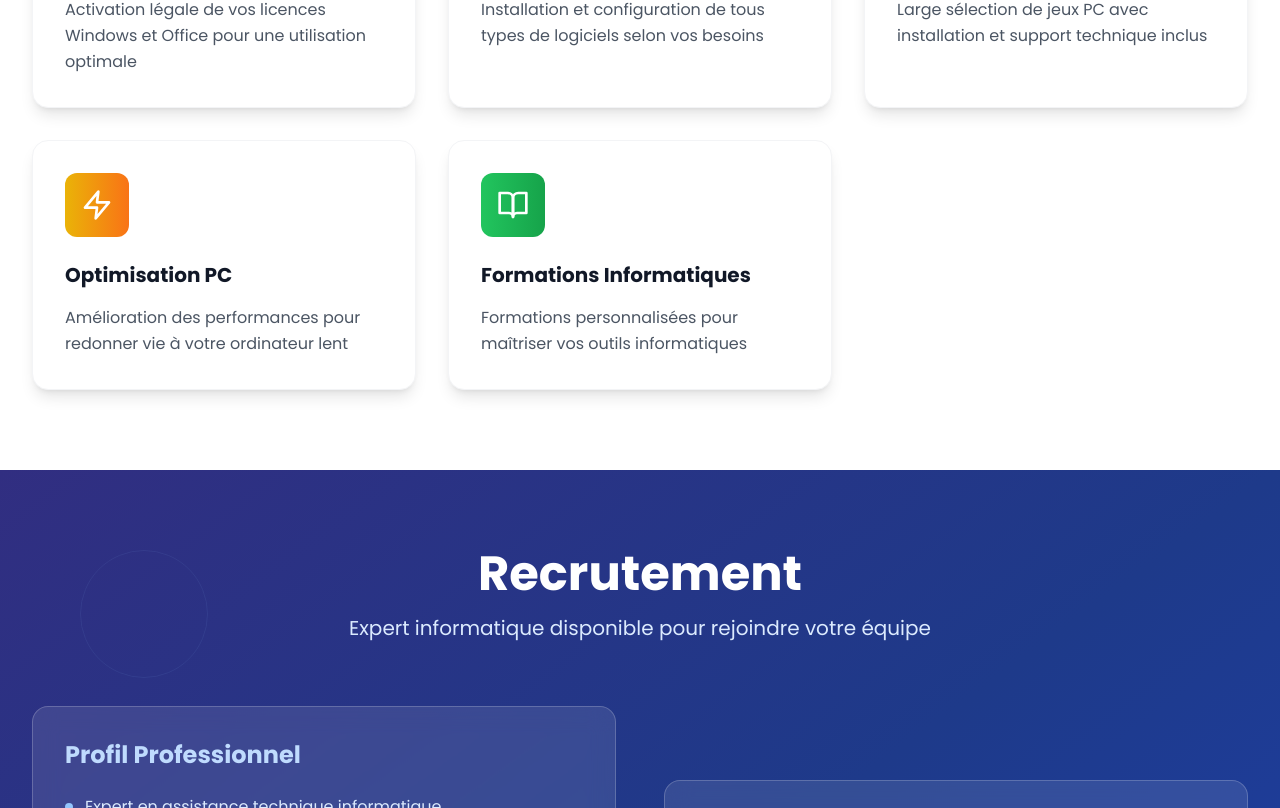
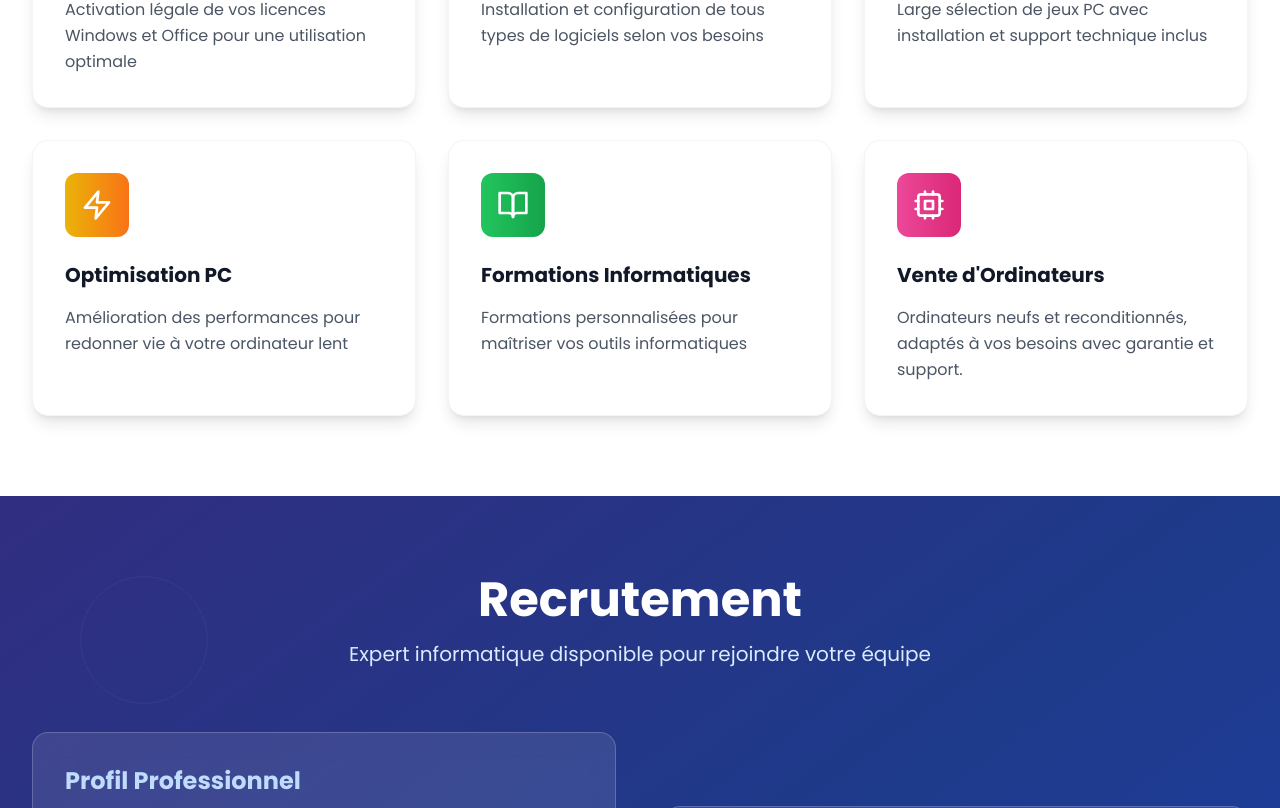
Before and after one commit to etudiantcisse/online-tech-services, a React (Vite) app: page / in a window 1280 px wide. Shown: the part 1232-2040 px from the top of the page. Built offline with nearby package versions, Linux system fonts and the light colour scheme.

Commit message:
Update App.tsx

```diff
--- a/src/App.tsx
+++ b/src/App.tsx
@@ -66,7 +66,13 @@ function App() {
       description: "Formations personnalisées pour maîtriser vos outils informatiques",
       icon: BookOpen,
       color: "from-green-500 to-green-600"
-    }
+    },
+    {
+  title: "Vente d'Ordinateurs",
+  description: "Ordinateurs neufs et reconditionnés, adaptés à vos besoins avec garantie et support.",
+  icon: Cpu, // tu utilises déjà l’icône Cpu importée
+  color: "from-pink-500 to-pink-600"
+},
   ];
 
 
@@ -488,6 +494,8 @@ function App() {
                 <li>Optimisation PC</li>
                 <li>Formations informatiques</li>
                 <li>Recrutement IT</li>
+                <li>Vente d’ordinateurs</li>
+
               </ul>
             </div>
 
```
